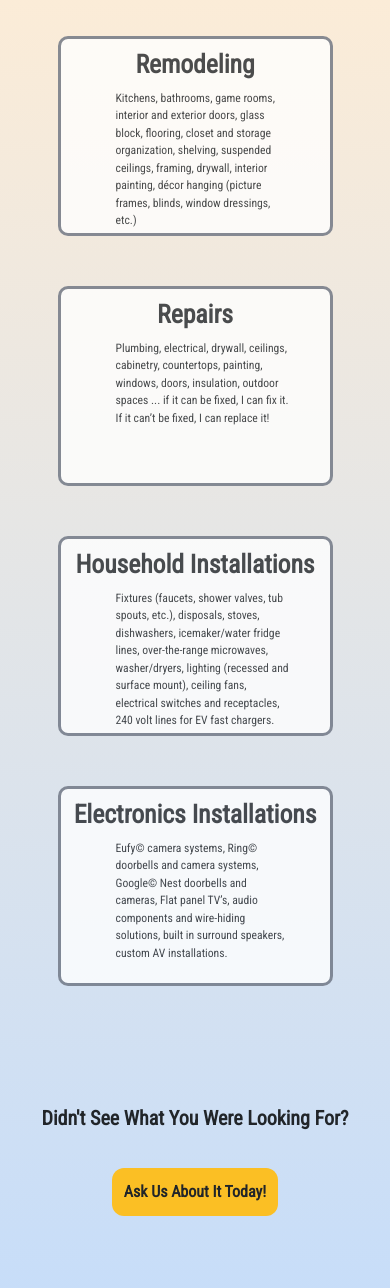
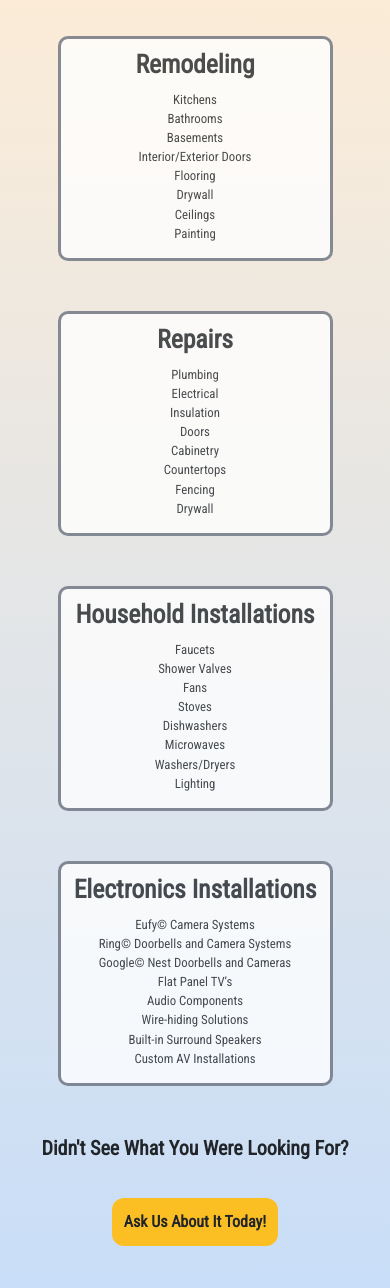
Before and after one commit to Solirix/Morasco-Remodeling, a Django app: page /services/ in a window 390 px wide. Shown: the part 95-1383 px from the top of the page. Run offline with Django 4.2, Linux system fonts and the light colour scheme; some libraries are stand-ins or nearby versions.

Commit message:
commiting for a pull

```diff
--- a/website/core/static/core/css/services.css
+++ b/website/core/static/core/css/services.css
@@ -1,16 +1,3 @@
-/* .container {
-    position: relative;
-    display: flex;
-    flex-direction: row;
-    width: 100%;
-    height: 100%;
-    scroll-behavior: smooth;
-    scroll-snap-type: y mandatory;
-    justify-content: space-between;
-    padding-left: 20rem;
-    margin-right: 1000px;
-} */
-
 .services_page_container {
     position: relative;
     display: flex;
@@ -22,15 +9,15 @@
     scroll-snap-type: y mandatory;
     padding-right: 20rem;
     padding-left: 20rem;
-    box-sizing: border-box !important;
+
 }
 
 .service_container {
-    margin-bottom: 200px;
+    margin-bottom: 150px;
     border: 3px solid #6B7280;
     border-radius: 10px;
     height: 300px;
-    width: 500px;
+    width: 325px;
     background-color: #ffffff;
     opacity: 0.8;
     /* margin-left: 100px;
@@ -66,11 +53,9 @@
     height: 300px;
     width: 400px;
     border-radius: 10px;
-    /* opacity: 0.8; */
     opacity: 0; /* Set the initial opacity to 0 */
     transition: opacity 2s ease; /* Add a transition effect */
-    margin-left: 30px;
-    margin-right: 30px;
+
 }
 
 #services_page_header {
@@ -89,7 +74,7 @@
 }
 
 #didnt_see_text {
-    padding-top: 70px;
+    padding-top: 0px;
     font-size: 2rem;
     font-weight: bold;
 }
@@ -111,49 +96,51 @@
 }
 
 @media screen and (max-width: 850px) {
-    .service_container {
+    /* .service_container {
         margin-bottom: 50px;
         border: 3px solid #6B7280;
         border-radius: 10px;
         height: 200px;
         width: 500px;
         align-items: center;
+    } */
+
+    .service_container {
+        width: 200px;
+        height: 250px;
     }
 
     .service_text {
         font-size: 1.0rem;
-        padding-bottom: 0px;
-        padding-right: 0px;
-        margin-left: 50px;
-        margin-right: 50px;
+        padding-bottom: 5px;
+        padding-right: 5px;
     }
 
     .services_list {
         font-size: 0.8rem;
+        padding-right: 0.7px;
+        padding-left: 0.7px;
     }
 
     .services_images {
         height: 200px;
-        width: 100px;
+        width: 200px;
         border-radius: 10px;
+        margin-bottom: 150px;
     }
 
     .services_page_container {
         position: relative;
-        flex-direction: column;
+        flex-direction: row;
         align-items: center;
-        padding-left: 20rem;
-        padding-right: 20rem;
+        padding-left: 5rem;
+        padding-right: 5rem;
     }
 
     #services_page_header {
-        font-size: 1.70rem;
+        font-size: 2.80rem;
         font-weight: bold;
         padding-bottom: 30px;
-    }
-
-    .services_images {
-        display: none;
     }
 }
 
@@ -162,14 +149,14 @@
         margin-bottom: 50px;
         border: 3px solid #6B7280;
         border-radius: 10px;
-        height: 200px;
+        height: 225px;
         width: 275px;
     }
 
     .service_text {
         width: 200px;
         margin-left: 30px;
-        font-size: 0.73rem;
+        font-size: 0.8rem;
         padding-bottom: 10px;
         margin-right: 30px;
         padding-right: 0px;
@@ -181,6 +168,11 @@
         padding-left: 1rem;
         padding-right: 1rem;
     }
+
+    /* .container {
+        position: relative;
+        flex-direction: column;
+    } */
 
     #services_page_header {
         font-size: 1.70rem;
--- a/website/core/templates/core/services.html
+++ b/website/core/templates/core/services.html
@@ -17,11 +17,11 @@
     <div class="services_page_container">
         <div class="service_container">
           <h1 class="service_heading">Remodeling</h1>
-          <p class="service_text">Kitchens, bathrooms, game rooms, interior and exterior doors, glass block,
+          {% comment %} <p class="service_text">Kitchens, bathrooms, game rooms, interior and exterior doors, glass block,
             flooring, closet and storage organization, shelving, suspended ceilings, framing, drywall,
             interior painting, décor hanging (picture frames, blinds, window dressings, etc.)
-          </p>
-          {% comment %} <ul class="services_list">
+          </p> {% endcomment %}
+          <ul class="services_list">
             <li>Kitchens</li>
             <li>Bathrooms</li>
             <li>Basements</li>
@@ -30,17 +30,17 @@
             <li>Drywall</li>
             <li>Ceilings</li>
             <li>Painting</li>
-          </ul> {% endcomment %}
+          </ul>
         </div>
 
         <img src="{% static 'core/images/normal_sized/deck-with-seats.jpg' %}" class="services_images">
 
         <div class="service_container">
           <h2 class="service_heading">Repairs</h2>
-          <p class="service_text">Plumbing, electrical, drywall, ceilings, cabinetry, countertops, painting, windows, doors, insulation, outdoor spaces ... if it can be fixed, I can fix it. If it
+          {% comment %} <p class="service_text">Plumbing, electrical, drywall, ceilings, cabinetry, countertops, painting, windows, doors, insulation, outdoor spaces ... if it can be fixed, I can fix it. If it
             can’t be fixed, I can replace it!
-          </p>
-          {% comment %} <ul class="services_list">
+          </p> {% endcomment %}
+          <ul class="services_list">
             <li>Plumbing</li>
             <li>Electrical</li>
             <li>Insulation</li>
@@ -49,7 +49,7 @@
             <li>Countertops</li>
             <li>Fencing</li>
             <li>Drywall</li>
-          </ul> {% endcomment %}
+          </ul>
         </div>
     </div>
 
@@ -57,12 +57,12 @@
       <div class="services_page_container">
         <div class="service_container">
           <h3 class="service_heading">Household Installations</h3>
-          <p class="service_text">Fixtures (faucets, shower valves, tub spouts, etc.), disposals,
+          {% comment %} <p class="service_text">Fixtures (faucets, shower valves, tub spouts, etc.), disposals,
             stoves, dishwashers, icemaker/water fridge lines, over-the-range microwaves,
             washer/dryers, lighting (recessed and surface mount), ceiling fans, electrical switches and
             receptacles, 240 volt lines for EV fast chargers.
-          </p>
-          {% comment %} <ul class="services_list">
+          </p> {% endcomment %}
+          <ul class="services_list">
             <li>Faucets</li>
             <li>Shower Valves</li>
             <li>Fans</li>
@@ -71,18 +71,18 @@
             <li>Microwaves</li>
             <li>Washers/Dryers</li>
             <li>Lighting</li>
-          </ul> {% endcomment %}
+          </ul>
         </div>
 
         <img src="{% static 'core/images/normal_sized/wood-wall-basement.jpg' %}" class="services_images">
 
         <div class="service_container">
           <h4 class ="service_heading">Electronics Installations</h3>
-          <p class="service_text">Eufy© camera systems, Ring© doorbells and camera systems,
+          {% comment %} <p class="service_text">Eufy© camera systems, Ring© doorbells and camera systems,
             Google© Nest doorbells and cameras, Flat panel TV’s, audio components and wire-hiding
             solutions, built in surround speakers, custom AV installations.
-          </p>
-          {% comment %} <ul class="services_list">
+          </p>  {% endcomment %}
+          <ul class="services_list">
             <li>Eufy© Camera Systems</li>
             <li>Ring© Doorbells and Camera Systems</li>
             <li>Google© Nest Doorbells and Cameras</li>
@@ -91,7 +91,7 @@
             <li>Wire-hiding Solutions</li>
             <li>Built-in Surround Speakers</li>
             <li>Custom AV Installations</li>
-          </ul> {% endcomment %}
+          </ul>
         </div>
       </div>
 
```
